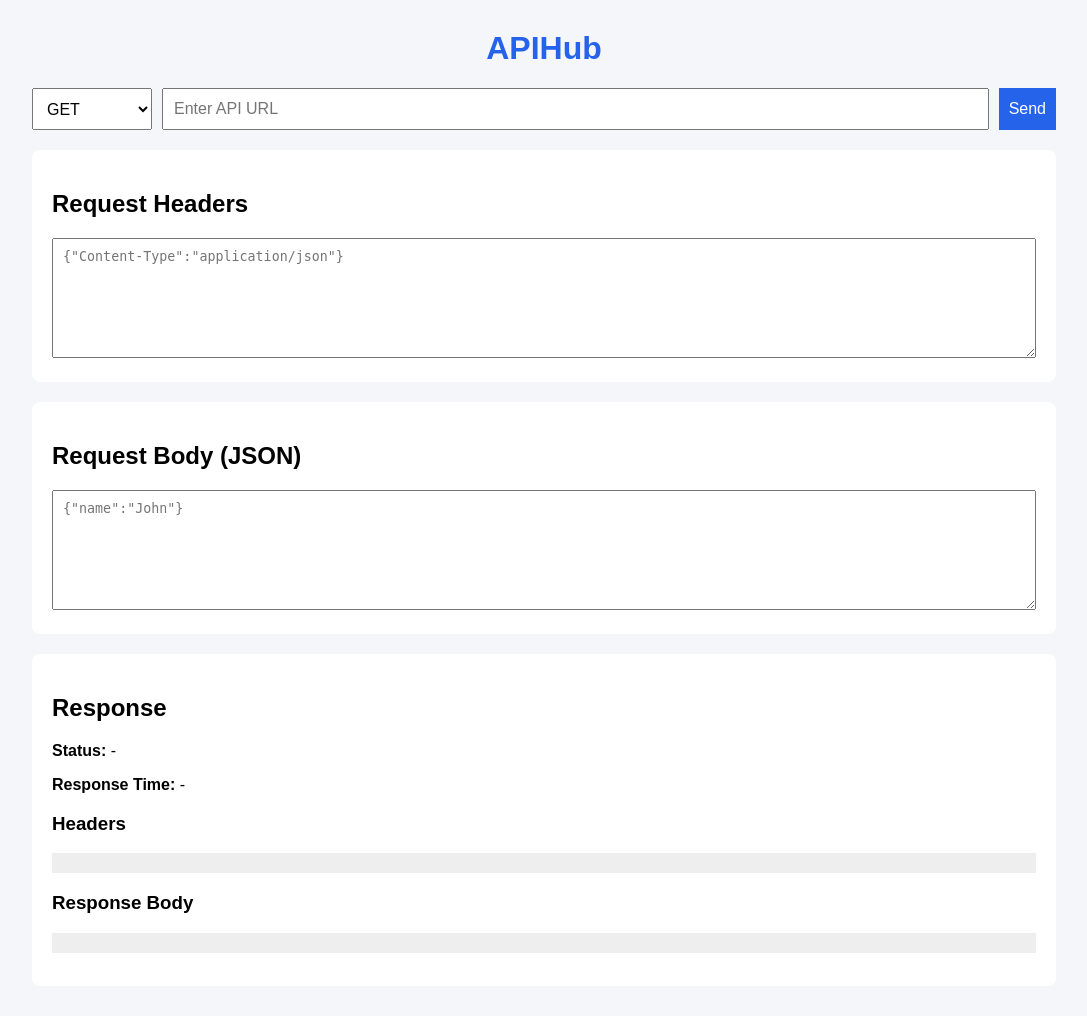
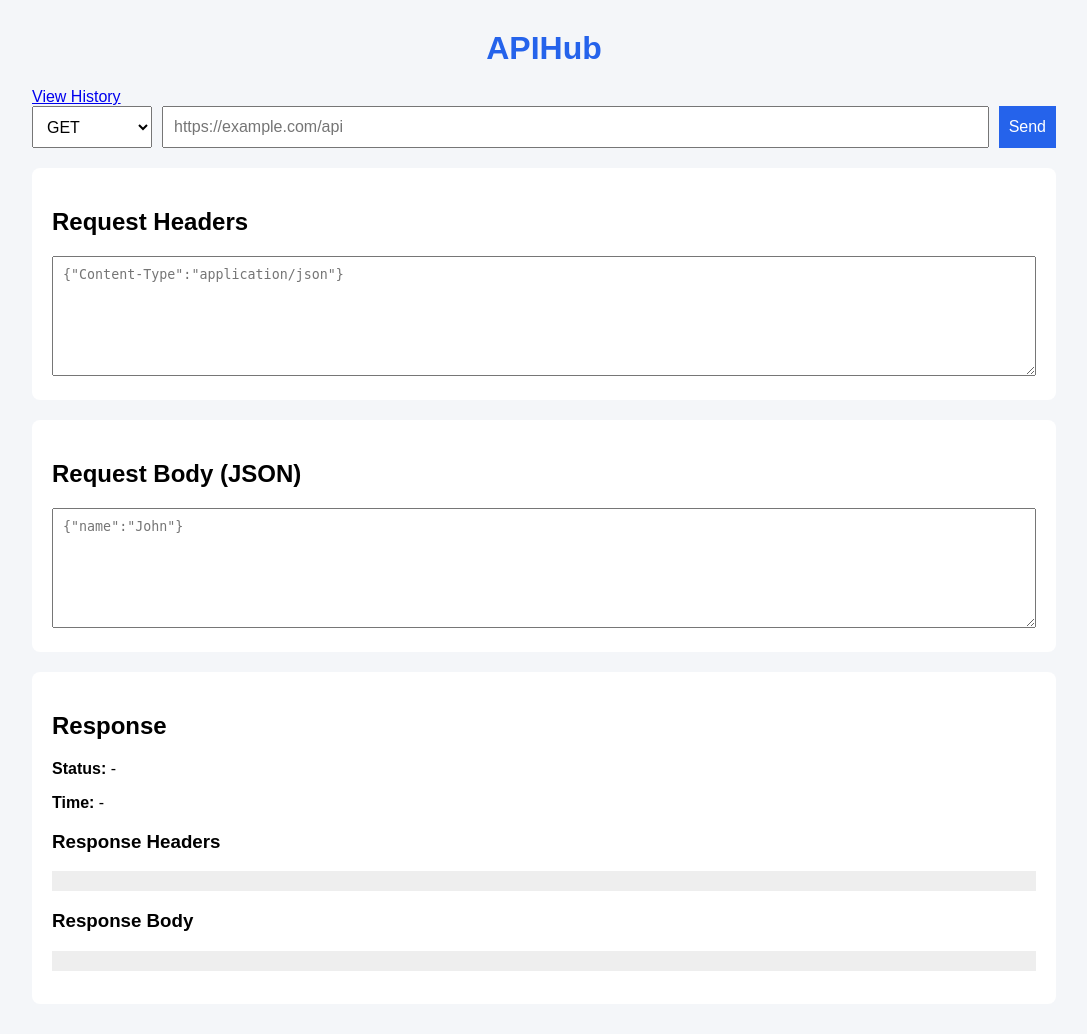
Before and after one commit to karthik-k11/APIHub, a Flask app: page / in a window 1280 px wide. Shown: the whole page, without its empty margins (96-1183 px from the left). Before the commit the page ends 953 px from the top, so only its background shows below. Run offline with Flask 3, Linux system fonts and the light colour scheme.

Commit message:
Implemented all the API methods, Post, put, delete. and also implemented history page  to save the past API requests.

```diff
--- a/app.py
+++ b/app.py
@@ -1,26 +1,46 @@
 from flask import Flask, render_template, request, jsonify
 import requests
 import time
+from database import create_table, save_history, get_history
 
 app = Flask(__name__)
+
+create_table()
+
 
 @app.route("/")
 def home():
     return render_template("index.html")
 
 
+@app.route("/history")
+def history():
+    history_data = get_history()
+    return render_template("history.html", history=history_data)
+
+
 @app.route("/send_request", methods=["POST"])
 def send_request():
+
     data = request.get_json()
 
     url = data.get("url")
     method = data.get("method")
+    headers = data.get("headers", {})
+    body = data.get("body", {})
 
     start = time.time()
 
-    response = requests.request(method=method, url=url)
+    response = requests.request(
+        method=method,
+        url=url,
+        headers=headers,
+        json=body if method in ["POST", "PUT"] else None
+    )
 
     end = time.time()
+
+    save_history(url, method, response.status_code)
 
     return jsonify({
         "status": response.status_code,
--- a/database.py
+++ b/database.py
@@ -0,0 +1,51 @@
+import sqlite3
+
+DATABASE = "database/api_history.db"
+
+
+def get_connection():
+    conn = sqlite3.connect(DATABASE)
+    conn.row_factory = sqlite3.Row
+    return conn
+
+
+def create_table():
+    conn = get_connection()
+
+    conn.execute("""
+        CREATE TABLE IF NOT EXISTS api_history(
+            id INTEGER PRIMARY KEY AUTOINCREMENT,
+            url TEXT NOT NULL,
+            method TEXT NOT NULL,
+            status_code INTEGER,
+            request_time TEXT DEFAULT CURRENT_TIMESTAMP
+        )
+    """)
+
+    conn.commit()
+    conn.close()
+
+
+def save_history(url, method, status_code):
+    conn = get_connection()
+
+    conn.execute("""
+        INSERT INTO api_history(url, method, status_code)
+        VALUES (?, ?, ?)
+    """, (url, method, status_code))
+
+    conn.commit()
+    conn.close()
+
+
+def get_history():
+    conn = get_connection()
+
+    history = conn.execute("""
+        SELECT * FROM api_history
+        ORDER BY id DESC
+    """).fetchall()
+
+    conn.close()
+
+    return history
--- a/static/script.js
+++ b/static/script.js
@@ -2,6 +2,25 @@ document.getElementById("sendBtn").addEventListener("click", async function () {
 
     const url = document.getElementById("url").value;
     const method = document.getElementById("method").value;
+
+    let headers = {};
+    let body = {};
+
+    try {
+        const headerText = document.getElementById("headers").value.trim();
+        if (headerText) {
+            headers = JSON.parse(headerText);
+        }
+
+        const bodyText = document.getElementById("body").value.trim();
+        if (bodyText) {
+            body = JSON.parse(bodyText);
+        }
+
+    } catch (error) {
+        alert("Invalid JSON in Headers or Body");
+        return;
+    }
 
     const response = await fetch("/send_request", {
         method: "POST",
@@ -9,8 +28,10 @@ document.getElementById("sendBtn").addEventListener("click", async function () {
             "Content-Type": "application/json"
         },
         body: JSON.stringify({
-            url: url,
-            method: method
+            url,
+            method,
+            headers,
+            body
         })
     });
 
--- a/templates/index.html
+++ b/templates/index.html
@@ -10,7 +10,13 @@
 
 <div class="container">
 
+    <div class="top-bar">
         <h1>APIHub</h1>
+
+        <a href="/history" class="history-btn">
+            View History
+        </a>
+    </div>
 
     <div class="request-section">
 
@@ -24,7 +30,7 @@
         <input
             type="text"
             id="url"
-                placeholder="Enter API URL">
+            placeholder="https://example.com/api">
 
         <button id="sendBtn">
             Send
@@ -34,22 +40,26 @@
 
     <div class="section">
         <h2>Request Headers</h2>
+
         <textarea id="headers" placeholder='{"Content-Type":"application/json"}'></textarea>
     </div>
 
     <div class="section">
         <h2>Request Body (JSON)</h2>
+
         <textarea id="body" placeholder='{"name":"John"}'></textarea>
     </div>
 
     <div class="section">
+
         <h2>Response</h2>
 
+        <div class="response-info">
             <p><strong>Status:</strong> <span id="status">-</span></p>
+            <p><strong>Time:</strong> <span id="time">-</span></p>
+        </div>
 
-            <p><strong>Response Time:</strong> <span id="time">-</span></p>
-
-            <h3>Headers</h3>
+        <h3>Response Headers</h3>
         <pre id="responseHeaders"></pre>
 
         <h3>Response Body</h3>
```
Also changed, not shown: templates/history.html (+39 -0 lines). Lines whose indentation alone changed are shown as unchanged.
